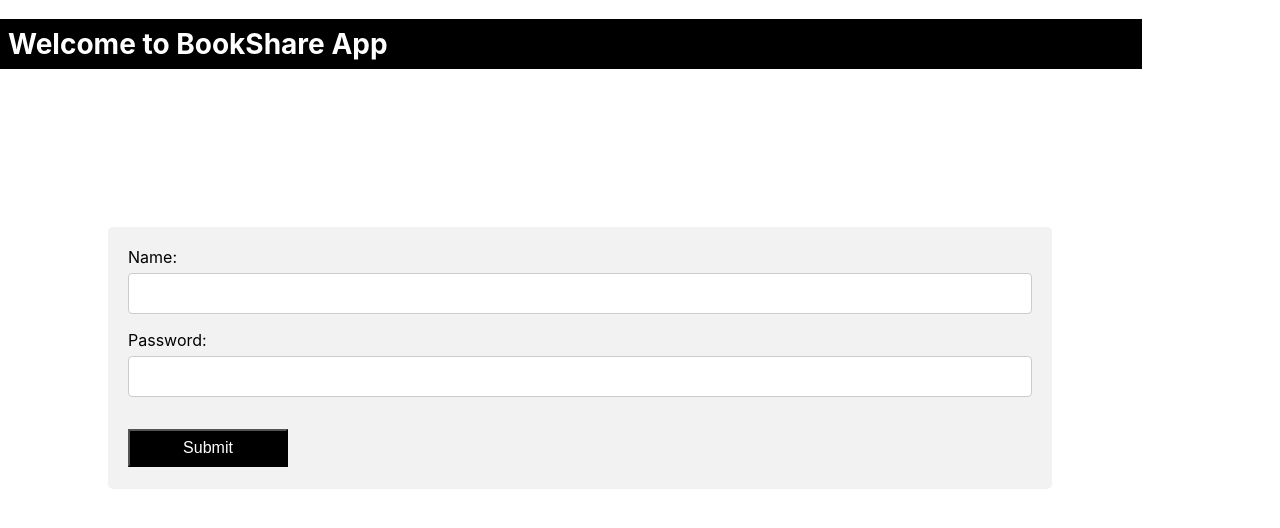
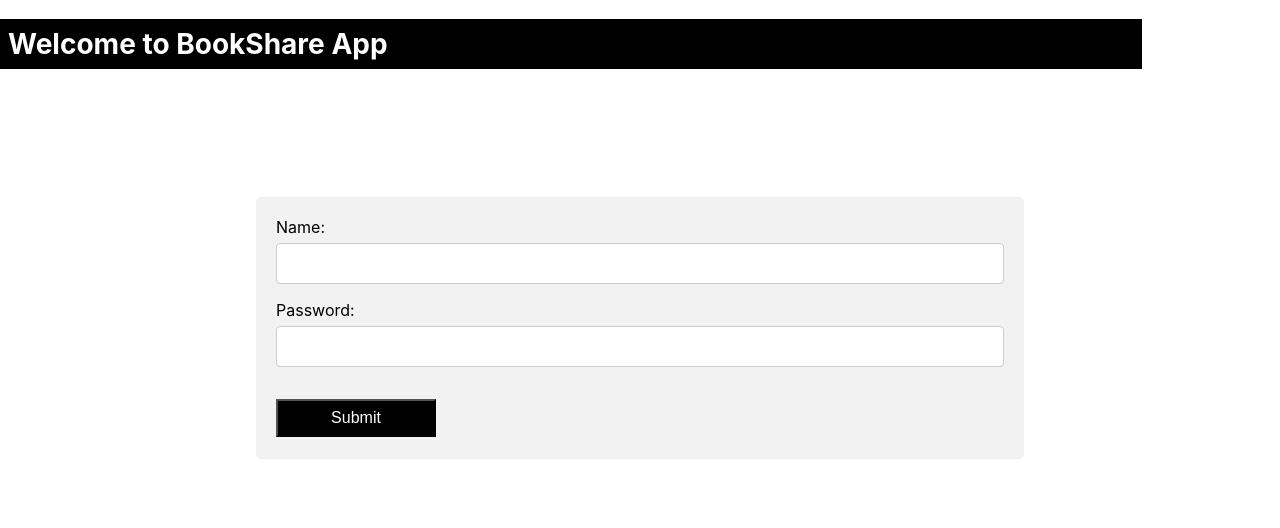
Before and after one commit to Rahul-0108/React-app, a React (Create React App) app: page / in a window 1280 px wide. Shown: the top 528 px of the page. Built offline with nearby package versions, Linux system fonts and the light colour scheme.

Commit message:
Update App.css

```diff
--- a/src/App.css
+++ b/src/App.css
@@ -38,7 +38,7 @@
 }
 
 .container {
-  margin: 158px 228px 158px 108px;
+  margin: 10% 20% 0% 20%;
   border-radius: 5px;
   background-color: #f2f2f2;
   padding: 20px;
```
